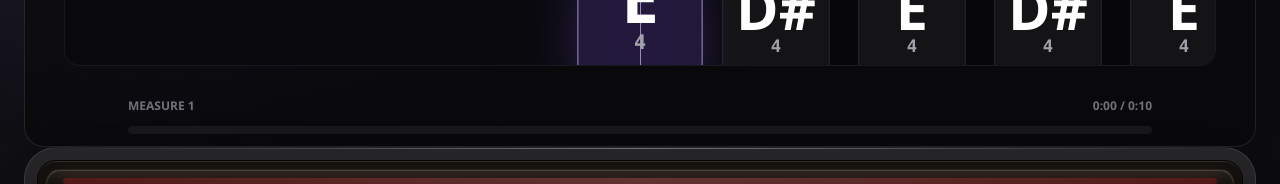
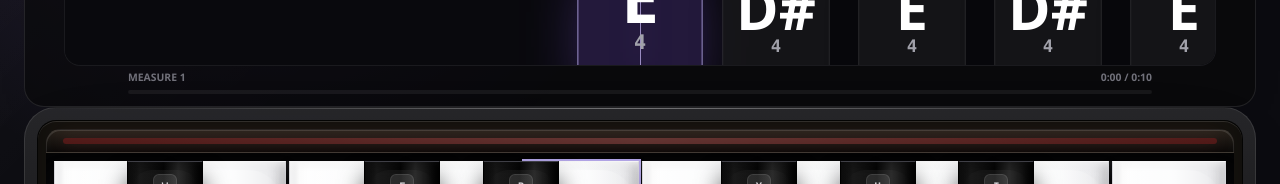
Before and after one commit to kofiarhin/piano360, a React (Vite) app in the folder apps/client/: page / in a window 1280 px wide. Shown: the part 232-416 px from the top of the page. Built offline with nearby package versions, Linux system fonts and the light colour scheme; no server answers.

Commit message:
Compact practice progress spacing

```diff
--- a/apps/client/src/features/practice/components/PracticeProgress.tsx
+++ b/apps/client/src/features/practice/components/PracticeProgress.tsx
@@ -6,16 +6,16 @@ type PracticeProgressProps = {
 };
 
 export const PracticeProgress = ({ progress, measure, currentTime, totalTime }: PracticeProgressProps) => (
-  <div className="mx-auto mt-8 w-full max-w-5xl">
-    <div className="mb-3 flex items-center justify-between text-xs font-bold uppercase text-zinc-500">
+  <div className="mx-auto mt-1 w-full max-w-5xl">
+    <div className="mb-1 flex items-center justify-between text-[0.65rem] font-bold uppercase text-zinc-500">
       <span>Measure {measure}</span>
       <span>
         {currentTime} / {totalTime}
       </span>
     </div>
-    <div className="h-2 overflow-hidden rounded-full bg-white/[0.06]">
+    <div className="h-1 overflow-hidden rounded-full bg-white/[0.06]">
       <div
-        className="h-full rounded-full bg-violet-500 shadow-[0_0_24px_rgba(139,92,246,0.35)] transition-[width] duration-200"
+        className="h-full rounded-full bg-violet-500 shadow-[0_0_18px_rgba(139,92,246,0.28)] transition-[width] duration-200"
         style={{ width: `${Math.max(0, Math.min(100, progress))}%` }}
       />
     </div>
```
